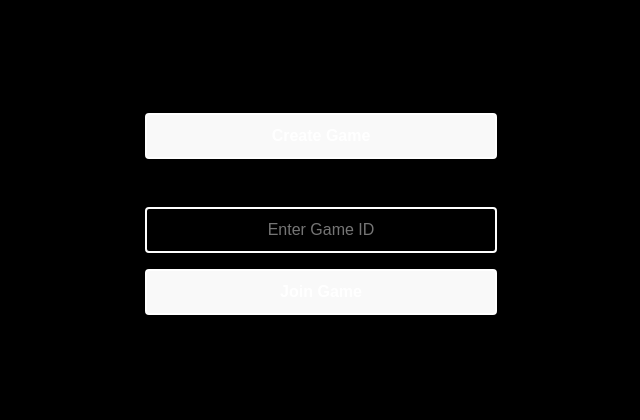
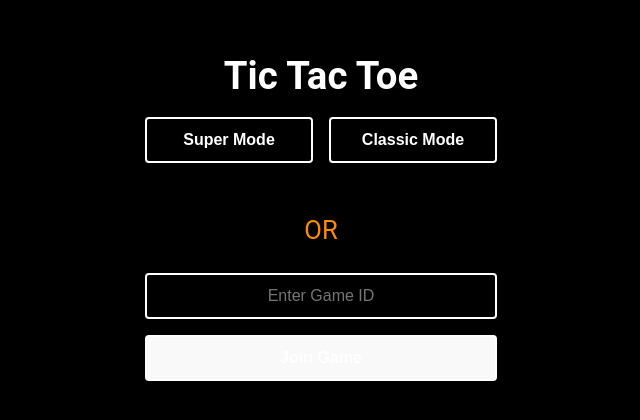
Before and after one commit to bavllymagid/tic-tac-toe, a React (Vite) app in the folder frontend/: page / in a window 1280 px wide. Shown: the part 186-606 px from the top of the page, without its empty margins (319-959 px from the left). Built offline with nearby package versions, Linux system fonts and the light colour scheme.

Commit message:
[ADDED] Super mode button

```diff
--- a/frontend/src/components/GameSetup.jsx
+++ b/frontend/src/components/GameSetup.jsx
@@ -4,8 +4,13 @@ import PropTypes from 'prop-types';
 export const GameSetup = ({ joinInput, onJoinInputChange, onCreateGame, onJoinGame }) => {
   return (
     <div className="setup">
-      <button onClick={onCreateGame}>Create Game</button>
+      <h3>Tic Tac Toe</h3>
+      <div className="enter-modes">
+        <button onClick={onCreateGame}>Super Mode</button>
+        <button onClick={onCreateGame}>Classic Mode</button>
+      </div>
       <br />
+      <span>OR</span>
       <div className="joinComp">
         <input
           type="text"
--- a/frontend/src/styles/tic-tac-toe.css
+++ b/frontend/src/styles/tic-tac-toe.css
@@ -10,6 +10,40 @@
   min-height: 100vh;
   padding: clamp(16px, 4vw, 32px);
   margin: 0 auto;
+}
+
+.setup h3 {
+  color: white;
+  font-size: clamp(0.5rem, 3vw, 4rem);
+  font-weight: bold;
+  margin-bottom: clamp(12px, 5vw, 5px); /* Added margin for spacing */
+  text-align: center;
+}
+
+.setup span {
+  color: #ff8c00;
+  font-size: clamp(0.5rem, 2vw, 3rem);
+  text-align: center;
+}
+
+.enter-modes {
+  display: flex;
+  flex-direction: row;
+  gap: 16px;
+  margin-bottom: clamp(16px, 4vw, 24px);
+  width: 100%; /* Make buttons align consistently */
+  justify-content: center;
+}
+
+.enter-modes button {
+  border: white 2px solid;
+  border-radius: 4px;
+  font-weight: bold;
+  cursor: pointer;
+  transition: all 0.2s ease-in-out;
+  background-color: transparent;
+  color: white;
+  text-align: center;
 }
 
 /* Game ID styles */
```
